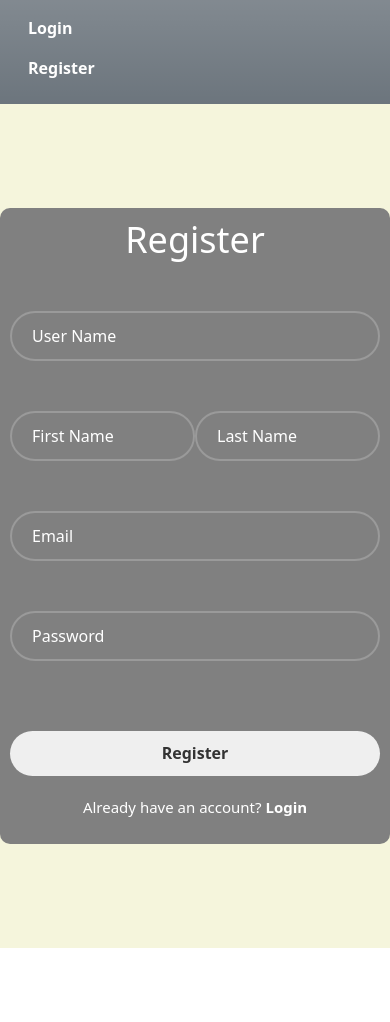
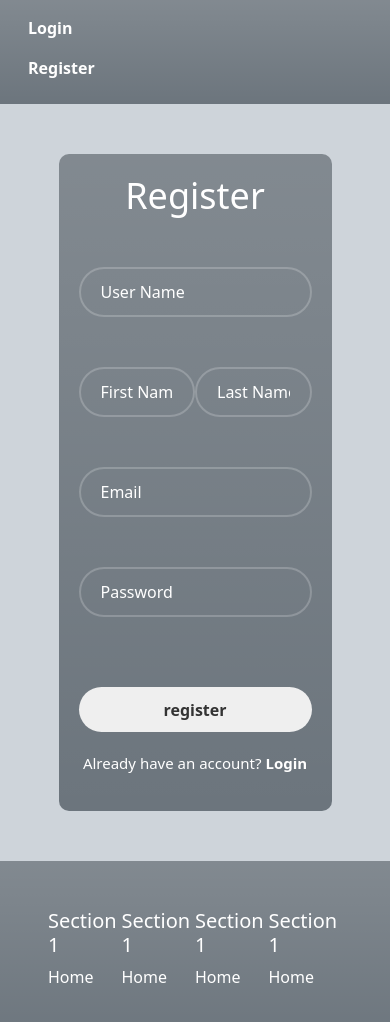
Before and after one commit to AmeedHudhud1/e-commerce, a React (Vite) app: page /register in a window 390 px wide. Shown: the top 1022 px of the page. Before the commit the page ends 948 px from the top, so only its background shows below. Built offline with nearby package versions, Linux system fonts and the light colour scheme.

Commit message:
some update for login and register page and make forms responsive

```diff
--- a/package.json
+++ b/package.json
@@ -13,6 +13,7 @@
     "axios": "^1.7.7",
     "bootstrap": "^5.3.3",
     "formik": "^2.4.6",
+    "jwt-decode": "^4.0.0",
     "react": "^18.3.1",
     "react-dom": "^18.3.1",
     "react-router-dom": "^6.26.2",
--- a/src/Components/Footer.jsx
+++ b/src/Components/Footer.jsx
@@ -1,133 +1,43 @@
 import React from "react";
+import './style.css';
 export default function Footer() {
   return (
     <>
-      <div className="bg-secondary bg-gradient ">
-        <div className="container ">
+      <div className="bg-secondary bg-gradient">
+        <div className="custom-footer">
           <footer className="d-flex justify-content-evenly p-5">
-
-
             <div className="text-white">
-              <h5>Section</h5>
+              <h5>Section 1</h5>
               <ul className="nav flex-column">
                 <li className="nav-item mb-2">
-                  <a href="#" className="nav-link p-0 text-white">
-                    Home
-                  </a>
-                </li>
-                <li className="nav-item mb-2 ">
-                  <a href="#" className="nav-link p-0 text-white">
-                    Features
-                  </a>
-                </li>
-                <li className="nav-item mb-2">
-                  <a href="#" className="nav-link p-0 text-white">
-                    Pricing
-                  </a>
-                </li>
-                <li className="nav-item mb-2">
-                  <a href="#" className="nav-link p-0 text-white">
-                    FAQs
-                  </a>
-                </li>
-                <li className="nav-item mb-2">
-                  <a href="#" className="nav-link p-0 text-white">
-                    About
-                  </a>
+                  <a href="#" className="nav-link p-0 text-white">Home</a>
                 </li>
               </ul>
             </div>
             <div className="text-white">
-              <h5>Section</h5>
+              <h5>Section 1</h5>
               <ul className="nav flex-column">
                 <li className="nav-item mb-2">
-                  <a href="#" className="nav-link p-0 text-white">
-                    Home
-                  </a>
-                </li>
-                <li className="nav-item mb-2">
-                  <a href="#" className="nav-link p-0 text-white">
-                    Features
-                  </a>
-                </li>
-                <li className="nav-item mb-2">
-                  <a href="#" className="nav-link p-0 text-white">
-                    Pricing
-                  </a>
-                </li>
-                <li className="nav-item mb-2">
-                  <a href="#" className="nav-link p-0 text-white">
-                    FAQs
-                  </a>
-                </li>
-                <li className="nav-item mb-2">
-                  <a href="#" className="nav-link p-0 text-white">
-                    About
-                  </a>
+                  <a href="#" className="nav-link p-0 text-white">Home</a>
                 </li>
               </ul>
             </div>
             <div className="text-white">
-              <h5>Section</h5>
+              <h5>Section 1</h5>
               <ul className="nav flex-column">
                 <li className="nav-item mb-2">
-                  <a href="#" className="nav-link p-0 text-white">
-                    Home
-                  </a>
-                </li>
-                <li className="nav-item mb-2">
-                  <a href="#" className="nav-link p-0 text-white">
-                    Features
-                  </a>
-                </li>
-                <li className="nav-item mb-2">
-                  <a href="#" className="nav-link p-0 text-white">
-                    Pricing
-                  </a>
-                </li>
-                <li className="nav-item mb-2">
-                  <a href="#" className="nav-link p-0 text-white">
-                    FAQs
-                  </a>
-                </li>
-                <li className="nav-item mb-2">
-                  <a href="#" className="nav-link p-0 text-white">
-                    About
-                  </a>
+                  <a href="#" className="nav-link p-0 text-white">Home</a>
                 </li>
               </ul>
             </div>
             <div className="text-white">
-              <h5>Section</h5>
+              <h5>Section 1</h5>
               <ul className="nav flex-column">
                 <li className="nav-item mb-2">
-                  <a href="#" className="nav-link p-0 text-white">
-                    Home
-                  </a>
-                </li>
-                <li className="nav-item mb-2">
-                  <a href="#" className="nav-link p-0 text-white">
-                    Features
-                  </a>
-                </li>
-                <li className="nav-item mb-2">
-                  <a href="#" className="nav-link p-0 text-white">
-                    Pricing
-                  </a>
-                </li>
-                <li className="nav-item mb-2">
-                  <a href="#" className="nav-link p-0 text-white">
-                    FAQs
-                  </a>
-                </li>
-                <li className="nav-item mb-2">
-                  <a href="#" className="nav-link p-0 text-white">
-                    About
-                  </a>
+                  <a href="#" className="nav-link p-0 text-white">Home</a>
                 </li>
               </ul>
             </div>
-
           </footer>
         </div>
       </div>
--- a/src/Pages/Login/Login.jsx
+++ b/src/Pages/Login/Login.jsx
@@ -1,40 +1,44 @@
-import React from "react";
+import React, { useState } from "react";
 import style from "./Login.module.css";
 import { Link, useNavigate } from "react-router-dom";
 import { useFormik } from "formik";
 import * as Yup from "yup";
 import { Bounce, toast } from "react-toastify";
 import axios from "axios";
+import { jwtDecode } from "jwt-decode";
 
 export default function Login() {
-    const navigate = useNavigate()
-
-
+  const [loader, setLoader] = useState(false);
+  const navigate = useNavigate();
   const validationSchema = Yup.object({
-    email: Yup.string().email('Invalid email address').required('Email is required'),
-    password: Yup.string().min(8, "Password must be at least 8 characters")
+    email: Yup.string()
+      .email("Invalid email address")
+      .required("Email is required"),
+    password: Yup.string()
+      .min(8, "Password must be at least 8 characters")
       .required("Password is required"),
   });
 
   const handleForm = async (values) => {
+    setLoader(true);
     try {
       const response = await axios.post(
-        'https://ecommercent.runasp.net/api/User/login',
+        "https://ecommercent.runasp.net/api/User/login",
         {
           email: values.email,
-          password: values.password
+          password: values.password,
         },
         {
           headers: {
-            'Content-Type': 'application/json'  // This sets the request to send JSON data
-          }
+            "Content-Type": "application/json",
+          },
         }
       );
+      setLoader(false);
       console.log(response.data);
-
-      toast.success('Login successfully', {
+      toast.success("Login successfully", {
         position: "top-right",
-        autoClose: 1000,
+        autoClose: 2000,
         hideProgressBar: false,
         closeOnClick: true,
         pauseOnHover: true,
@@ -43,11 +47,15 @@ export default function Login() {
         theme: "light",
         transition: Bounce,
       });
+      const token = response.data.token;
+      console.log("token is : " + token);
+      const decodedToken = jwtDecode(token);
+      console.log("Decoded Token:", decodedToken.role);
+      // navigate('/')
     } catch (error) {
-      console.error('Registration error:', error);
-
+      setLoader(false);
+      console.error("Login error:", error);
       if (error.response && error.response.data) {
-
         toast.error(`${error.response.data}`, {
           position: "top-right",
           autoClose: 4000,
@@ -59,11 +67,11 @@ export default function Login() {
           theme: "light",
           transition: Bounce,
         });
-        ;
       } else {
-        // Generic error message
-        toast.error('Registration failed');
+        toast.error("Login failed");
       }
+    } finally {
+      setLoader(false);
     }
   };
 
@@ -74,15 +82,15 @@ export default function Login() {
     },
     validationSchema,
     onSubmit: (values) => {
-      handleForm(values)
+      handleForm(values);
     },
     validateOnChange: false,
     validateOnBlur: false,
   });
 
   return (
-    <div className={style.main}>
-      <div className={style.wrapper}>
+    <div className={`${style.main} bg-dark-subtle`}>
+      <div className={`${style.wrapper} bg-secondary bg-gradient`}>
         <form onSubmit={formik.handleSubmit}>
           <h1>Login</h1>
           <div className={style["input-box"]}>
@@ -116,9 +124,9 @@ export default function Login() {
             </div>
           </div>
 
-
-
-          <button type="submit" className="mt-4">Login</button>
+          <button type="submit" className="mt-4" disabled={loader}>
+            {!loader ? "Login" : "wait!"}
+          </button>
 
           <div className={style["register-link"]}>
             <p>
--- a/src/Pages/Login/Login.module.css
+++ b/src/Pages/Login/Login.module.css
@@ -1,11 +1,13 @@
 .main {
-    height: 100vh;
+    /* height: 100vh; */
     display: flex;
     justify-content: center;
     align-items: center;
     background-color: beige;
 }
 .wrapper{
+    margin-top: 50px;
+    margin-bottom: 50px;
     width: 420px;
     background-color:grey;
     color: white;
@@ -90,3 +92,18 @@
 .register-link a:hover{
     text-decoration: underline;
 }
+
+
+@media (max-width: 768px) {
+    .wrapper {
+      width: 60%; /* Adjust width for tablets and smaller devices */
+    }
+  }
+
+  /* Responsive for small screens */
+  @media (max-width: 576px) {
+    .wrapper {
+      width: 70%; /* Further reduce the width for mobile devices */
+      padding: 20px; /* Increase padding for smaller screens */
+    }
+  }
--- a/src/Pages/Register/Register.jsx
+++ b/src/Pages/Register/Register.jsx
@@ -1,46 +1,61 @@
-  import React from 'react';
-  import style from './Register.module.css';
-  import { Link } from 'react-router-dom';
-  import { useFormik } from 'formik';
-  import * as Yup from 'yup';
-
+import React, { useState } from "react";
+import style from "./Register.module.css";
+import { Link } from "react-router-dom";
+import { useFormik } from "formik";
+import * as Yup from "yup";
 import { Bounce, toast } from "react-toastify";
-  import axios from 'axios';
+import axios from "axios";
 
 export default function Register() {
+  const [loader, setLoader] = useState(false);
   const validationSchema = Yup.object({
-      userName: Yup.string().min(5, 'Must be at least 5 characters').max(10, 'Must be 10 characters or less').required('User Name is required'),
-      firstName: Yup.string().min(5, 'Must be at least 5 characters').max(10, 'Must be 10 characters or less').required('First Name is required'),
-      lastName: Yup.string().min(5, 'Must be at least 5 characters').max(10, 'Must be 10 characters or less').required('Last Name is required'),
-      email: Yup.string().email('Invalid email address').required('Email is required'),
-      password: Yup.string().min(8, "Password must be at least 8 characters")
+    userName: Yup.string()
+      .min(5, "Must be at least 5 characters")
+      .max(20, "Must be 20 characters or less")
+      .required("User Name is required"),
+    firstName: Yup.string()
+      .min(5, "Must be at least 5 characters")
+      .max(10, "Must be 10 characters or less")
+      .required("First Name is required"),
+    lastName: Yup.string()
+      .min(5, "Must be at least 5 characters")
+      .max(10, "Must be 10 characters or less")
+      .required("Last Name is required"),
+    email: Yup.string()
+      .email("Invalid email address")
+      .required("Email is required"),
+    password: Yup.string()
+      .min(8, "Password must be at least 8 characters")
       .matches(/[a-z]/, "Password must contain at least one lowercase letter")
       .matches(/[A-Z]/, "Password must contain at least one uppercase letter")
       .matches(/[0-9]/, "Password must contain at least one number")
-      .matches(/[!@#$%^&*(),.?":{}|<>]/, "Password must contain at least one special character")
+      .matches(
+        /[!@#$%^&*(),.?":{}|<>]/,
+        "Password must contain at least one special character"
+      )
       .required("Password is required"),
   });
 
   const handleForm = async (values) => {
+    setLoader(true);
     try {
       const response = await axios.post(
-          'https://ecommercent.runasp.net/api/User/register',
+        "https://ecommercent.runasp.net/api/User/register",
         {
           userName: values.userName,
           firstName: values.firstName,
           lastName: values.lastName,
           email: values.email,
-            password: values.password
+          password: values.password,
         },
         {
           headers: {
-              'Content-Type': 'application/json'
-            }
+            "Content-Type": "application/json",
+          },
         }
       );
       console.log(response.data);
-
-        toast.success('Registered successfully', {
+      toast.success("Registered successfully", {
         position: "top-right",
         autoClose: 1000,
         hideProgressBar: false,
@@ -51,11 +66,15 @@
         theme: "light",
         transition: Bounce,
       });
+      setLoader(false);
+
+      navigate("/login");
     } catch (error) {
-        console.error('Registration error:', error);
+      setLoader(false);
+      console.error("Registration error:", error);
 
       if (error.response && error.response.data && error.response.data.errors) {
-          error.response.data.errors.forEach(err => {
+        error.response.data.errors.forEach((err) => {
           toast.error(`${err.description}`, {
             position: "top-right",
             autoClose: 4000,
@@ -69,22 +88,20 @@
           });
         });
       } else {
-          // Generic error message
-          toast.error('Registration failed');
+        toast.error("Registration failed");
       }
+    } finally {
+      setLoader(false);
     }
   };
 
-
-
-
   let formik = useFormik({
     initialValues: {
-        userName:'',
-        firstName: '',
-        lastName: '',
-        email: '',
-        password: '',
+      userName: "",
+      firstName: "",
+      lastName: "",
+      email: "",
+      password: "",
     },
     validationSchema,
     onSubmit: (values) => {
@@ -95,12 +112,12 @@
   });
 
   return (
-      <div className={style.main}>
-        <div className={style.wrapper}>
+    <div className={`${style.main} bg-dark-subtle`}>
+      <div className={`${style.wrapper} bg-secondary bg-gradient`}>
         <form onSubmit={formik.handleSubmit}>
           <h1>Register</h1>
 
-            <div className={style['input-box']}>
+          <div className={style["input-box"]}>
             <input
               type="text"
               value={formik.values.userName}
@@ -114,9 +131,8 @@
             ) : null}
           </div>
 
-
-            <div className={style['name-container']}>
-              <div className={style['input-box']}>
+          <div className={style["name-container"]}>
+            <div className={style["input-box"]}>
               <input
                 type="text"
                 value={formik.values.firstName}
@@ -129,7 +145,7 @@
                 <div className={style.error}>{formik.errors.firstName}</div>
               ) : null}
             </div>
-              <div className={style['input-box']}>
+            <div className={style["input-box"]}>
               <input
                 type="text"
                 value={formik.values.lastName}
@@ -143,7 +159,7 @@
               ) : null}
             </div>
           </div>
-            <div className={style['input-box']}>
+          <div className={style["input-box"]}>
             <input
               type="email"
               value={formik.values.email}
@@ -156,7 +172,7 @@
               <div className={style.error}>{formik.errors.email}</div>
             ) : null}
           </div>
-            <div className={style['input-box']}>
+          <div className={style["input-box"]}>
             <input
               type="password"
               value={formik.values.password}
@@ -169,9 +185,13 @@
               <div className={style.error}>{formik.errors.password}</div>
             ) : null}
           </div>
-            <button type="submit">Register</button>
-            <div className={style['register-link']}>
-              <p>Already have an account? <Link to="/login">Login</Link></p>
+          <button type="submit" disabled={loader}>
+            {!loader ? "register" : "wait!"}
+          </button>
+          <div className={style["register-link"]}>
+            <p>
+              Already have an account? <Link to="/login">Login</Link>
+            </p>
           </div>
         </form>
       </div>
--- a/src/Pages/Register/Register.module.css
+++ b/src/Pages/Register/Register.module.css
@@ -1,12 +1,13 @@
 .main {
-    height: 100vh;
     display: flex;
     justify-content: center;
     align-items: center;
-    background-color: beige;
+    /* background-color: beige; */
 }
 
 .wrapper {
+    margin-top: 50px;
+    margin-bottom: 50px;
     width: 420px;
     background-color: grey;
     color: white;
@@ -107,3 +108,17 @@
 .register-link a:hover {
     text-decoration: underline;
 }
+
+@media (max-width: 768px) {
+    .wrapper {
+      width: 60%; /* Adjust width for tablets and smaller devices */
+    }
+  }
+
+  /* Responsive for small screens */
+  @media (max-width: 576px) {
+    .wrapper {
+      width: 70%; /* Further reduce the width for mobile devices */
+      padding: 20px; /* Increase padding for smaller screens */
+    }
+  }
--- a/src/Route/Root.jsx
+++ b/src/Route/Root.jsx
@@ -8,7 +8,7 @@ export default function Root() {
     <div>
         <Navbar/>
         <Outlet/>
-        {/* <Footer/> */}
+        <Footer/>
     </div>
   )
 }
```
Also changed, not shown: src/Components/Navbar.jsx (+0 -13 lines), 1 other file (tests, documents, lock files or other folders). Lines whose indentation alone changed are shown as unchanged.
